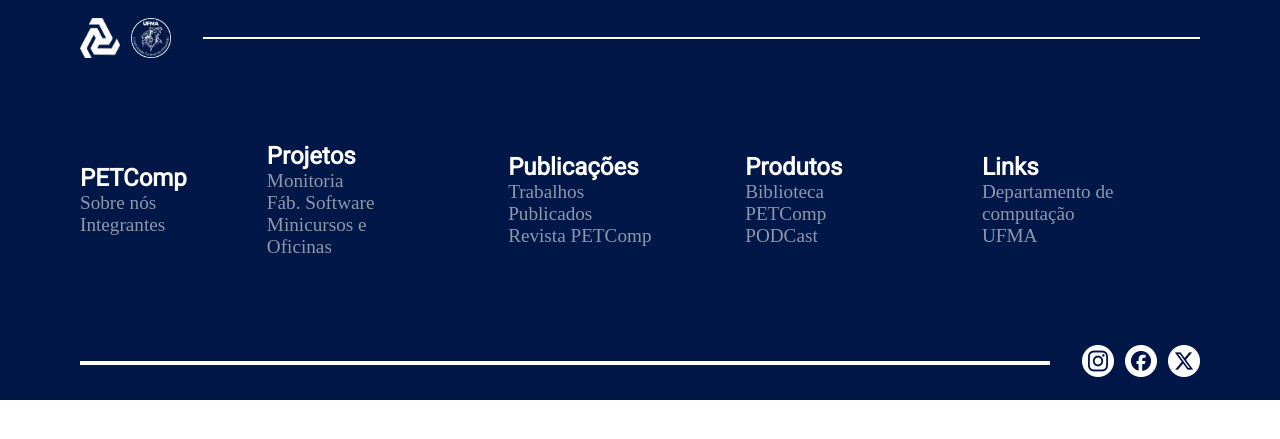
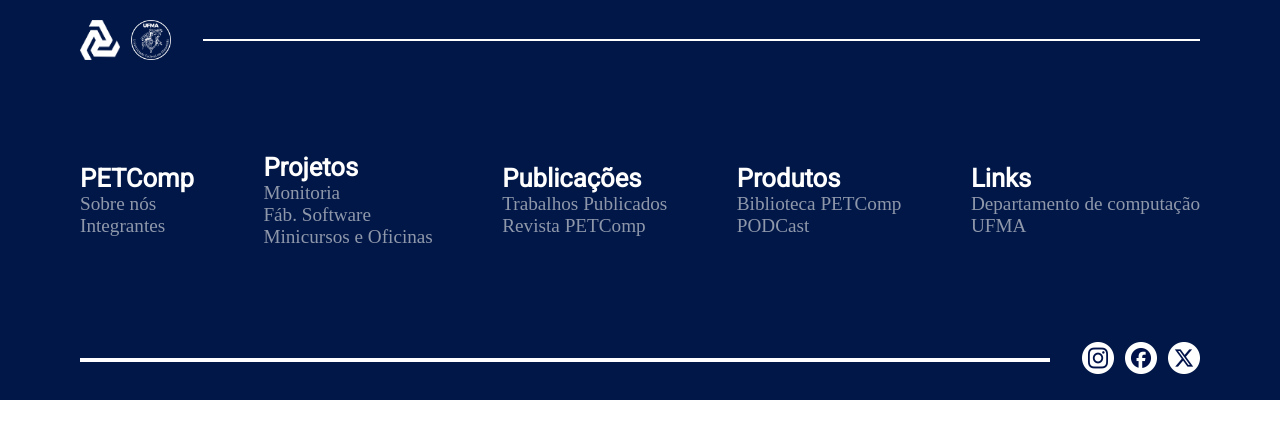
Before and after one commit to artur-pedro/petcomp-newwebsite, a PHP site: page /footer.php in a window 1280 px wide. Shown: the top 439 px of the page. Run offline with PHP 8.4, Linux system fonts and the light colour scheme.

Commit message:
UPG Footer: Uniformização do espaçamento dos elementos do meio do Footer

```diff
--- a/css/footer.css
+++ b/css/footer.css
@@ -4,8 +4,8 @@
     box-sizing: border-box;
 }
 footer {
+    height: 400px;
     background-color: #001747; /* Cor azul de fundo */
-    height: 400px; /* Tamanho do footer (altura) */
     color: white; /* Cor do texto dentro do footer */
     display: flex; /* Usando flexbox para distribuir os elementos internos */
     flex-direction: column;
@@ -14,7 +14,7 @@
 }
 
 .footer-top {
-    height: 75px;
+    height: 20%;
     width: 100%;
     display: flex;
     flex-direction: row;
@@ -39,42 +39,43 @@
 }
 
 .footer-mid {
-    height: 250px;
+    height: 60%;
     width: 100%;
     display: flex;
+    padding: 0rem 5rem;
     flex-direction: row;
     align-items: center;
-    padding: 0rem 5rem;
-    gap: 5rem;
+    justify-content: space-between;
+    gap: 0rem;
 
     & .footer-elms {
         display: flex;
+        width: max-content;
         flex-direction: column;
         justify-content: center;
     }
-    & h2 {
-        font-size: 1,875rem;
+    & .title {
+        font-size: 1.6rem;
         font-family: 'Roboto';
         font-weight: 600;
     }
-    & ul {
+    & .ulist {
         list-style-type: none;
         padding-left: 0;
     }
-
-    & li {
+    & .litem {
         font-size: 1.2rem;
     }
-
-    & a {
+    & .item-button {
         color: #8F98AB;
         text-decoration: none;
     }
 
 }
 
+
 .footer-bottom {
-    height: 75px;
+    height: 20%;
     width: 100%;
     display: flex;
     flex-direction: row;
--- a/footer.php
+++ b/footer.php
@@ -21,70 +21,70 @@
 
         <div class="footer-mid">
             <div class="footer-elms">
-                <h2>
+                <h2 class="title">
                     PETComp
                 </h2>
-                <ul>
-                    <li>
-                        <a href="">Sobre nós</a>
+                <ul class="ulist">
+                    <li class="litem">
+                        <a class="item-button" href="">Sobre nós</a>
                     </li>
-                    <li>
-                        <a href="">Integrantes</a>
+                    <li class="litem">
+                        <a class="item-button" href="">Integrantes</a>
                     </li>
                 </ul>
             </div>
             <div class="footer-elms">
-                <h2>
+                <h2 class="title">
                     Projetos
                 </h2>
-                <ul>
-                    <li>
-                        <a href="">Monitoria</a>
+                <ul class="ulist">
+                    <li class="litem">
+                        <a class="item-button" href="">Monitoria</a>
                     </li>
-                    <li>
-                        <a href="">Fáb. Software</a>
+                    <li class="litem">
+                        <a class="item-button" href="">Fáb. Software</a>
                     </li>
-                    <li>
-                        <a href="">Minicursos e Oficinas</a>
+                    <li class="litem">
+                        <a class="item-button" href="">Minicursos e Oficinas</a>
                     </li>
                 </ul>
             </div>
             <div class="footer-elms">
-                <h2>
+                <h2 class="title">
                     Publicações
                 </h2>
-                <ul>
-                    <li>
-                        <a href="">Trabalhos Publicados</a>
+                <ul class="ulist">
+                    <li class="litem">
+                        <a class="item-button" href="">Trabalhos Publicados</a>
                     </li>
-                    <li>
-                        <a href="">Revista PETComp</a>
+                    <li class="litem">
+                        <a class="item-button" href="">Revista PETComp</a>
                     </li>
                 </ul>
             </div>
             <div class="footer-elms">
-                <h2>
+                <h2 class="title">
                     Produtos
                 </h2>
-                <ul>
-                    <li>
-                        <a href="">Biblioteca PETComp</a>
+                <ul class="ulist">
+                    <li class="litem">
+                        <a class="item-button" href="">Biblioteca PETComp</a>
                     </li>
-                    <li>
-                        <a href="">PODCast</a>
+                    <li class="litem">
+                        <a class="item-button" href="">PODCast</a>
                     </li>
                 </ul>
             </div>
             <div class="footer-elms">
-                <h2>
+                <h2 class="title">
                     Links
                 </h2>
-                <ul>
-                    <li>
-                        <a href="">Departamento de computação</a>
+                <ul class="ulist">
+                    <li class="litem">
+                        <a class="item-button" href="">Departamento de computação</a>
                     </li>
-                    <li>
-                        <a href="">UFMA</a>
+                    <li class="litem">
+                        <a class="item-button" href="">UFMA</a>
                     </li>
                 </ul>
             </div>
```
